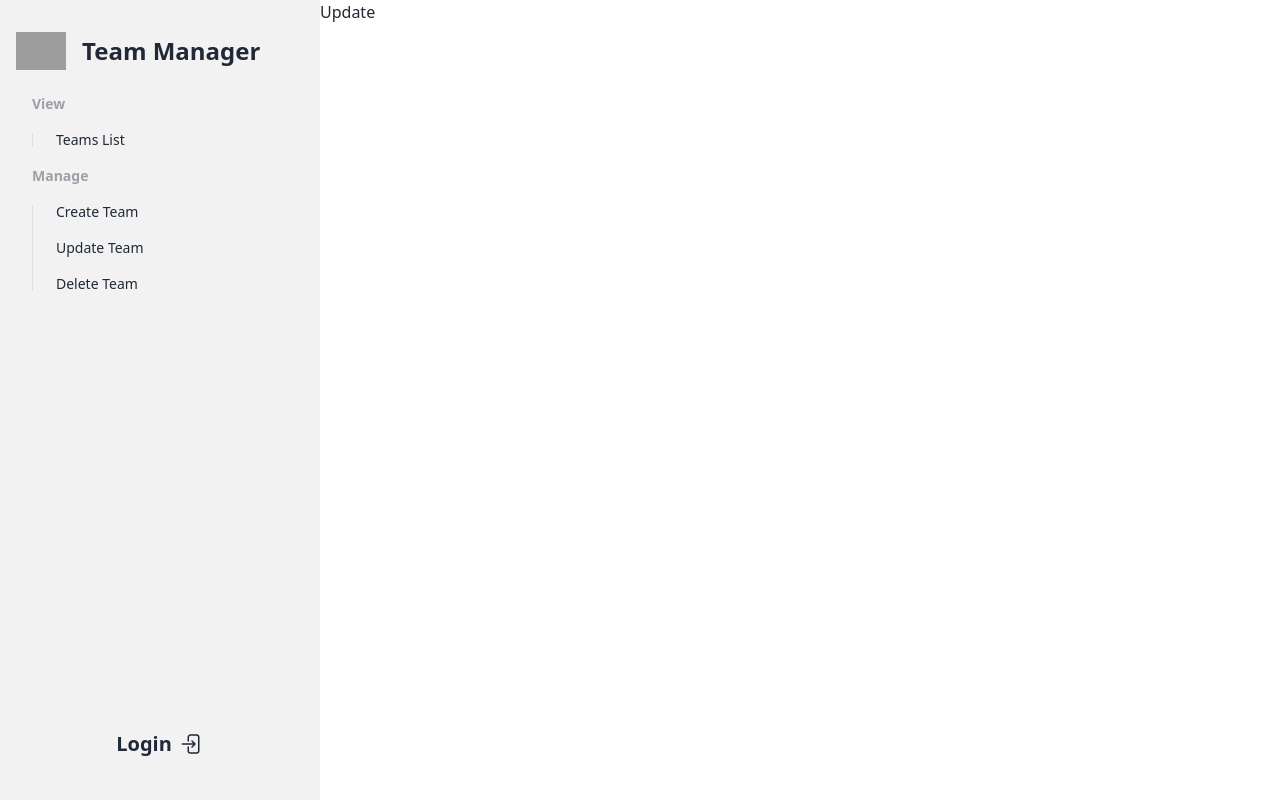
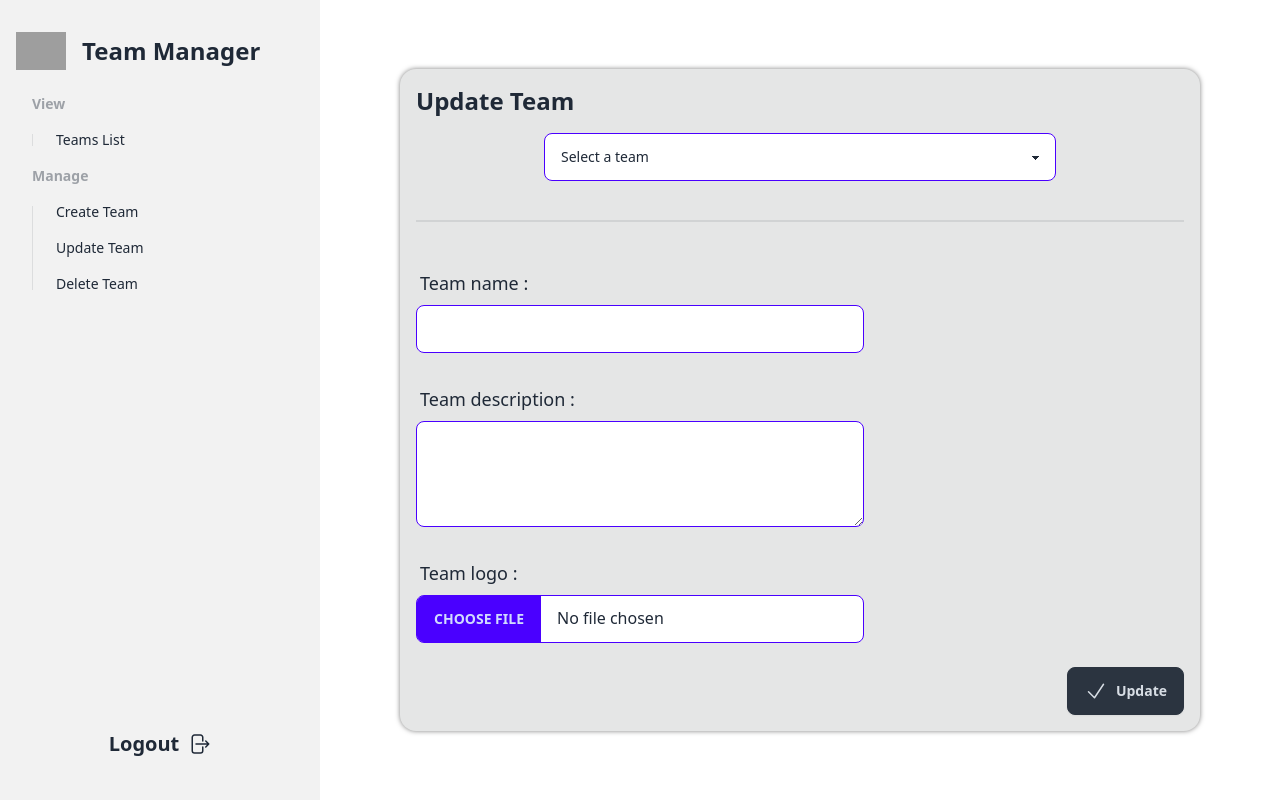
Before and after one commit to geoffreyrig4L/teamsManager, a Vue app in the folder frontend/: page /update in a window 1280 px wide. Built offline with nearby package versions, Linux system fonts and the light colour scheme; grey boxes are pictures that could not be loaded.

Commit message:
Adding formulaire into Create, Delete, Update

```diff
--- a/frontend/src/components/Drawer.vue
+++ b/frontend/src/components/Drawer.vue
@@ -42,7 +42,7 @@
       </ul>
       <div class="absolute bottom-4 left-0 p-4 w-full">
         <button class="btn btn-ghost w-full text-xl">
-          Login
+          Logout
           <svg
             xmlns="http://www.w3.org/2000/svg"
             fill="none"
@@ -54,7 +54,7 @@
             <path
               stroke-linecap="round"
               stroke-linejoin="round"
-              d="M8.25 9V5.25A2.25 2.25 0 0 1 10.5 3h6a2.25 2.25 0 0 1 2.25 2.25v13.5A2.25 2.25 0 0 1 16.5 21h-6a2.25 2.25 0 0 1-2.25-2.25V15M12 9l3 3m0 0-3 3m3-3H2.25"
+              d="M15.75 9V5.25A2.25 2.25 0 0 0 13.5 3h-6a2.25 2.25 0 0 0-2.25 2.25v13.5A2.25 2.25 0 0 0 7.5 21h6a2.25 2.25 0 0 0 2.25-2.25V15m3 0 3-3m0 0-3-3m3 3H9"
             />
           </svg>
         </button>
--- a/frontend/src/views/Create.vue
+++ b/frontend/src/views/Create.vue
@@ -1,3 +1,54 @@
 <template>
-  <div>Create</div>
+  <div class="flex justify-center items-center h-full">
+    <div
+      class="bg-base-300 shadow p-4 w-[50rem] rounded-box flex flex-col gap-8"
+    >
+      <h1 class="text-2xl font-bold">Create Team</h1>
+      <label className="form-control w-full max-w-md">
+        <div className="label">
+          <span className="label-text text-lg">Team name :</span>
+        </div>
+        <input
+          type="text"
+          className="input input-bordered input-primary w-full"
+        />
+      </label>
+      <label className="form-control w-full max-w-md">
+        <div className="label">
+          <span className="label-text text-lg">Team description :</span>
+        </div>
+        <textarea
+          className="textarea textarea-primary textarea-lg w-full max-w-md"
+        ></textarea>
+      </label>
+      <label className="form-control w-full max-w-md">
+        <div className="label">
+          <span className="label-text text-lg">Team logo :</span>
+        </div>
+        <input
+          type="file"
+          className="file-input file-input-bordered file-input-primary w-full  max-w-md"
+        />
+      </label>
+      <div class="flex justify-end">
+        <button className="btn btn-neutral">
+          <svg
+            xmlns="http://www.w3.org/2000/svg"
+            fill="none"
+            viewBox="0 0 24 24"
+            stroke-width="1.5"
+            stroke="currentColor"
+            class="w-6 h-6"
+          >
+            <path
+              stroke-linecap="round"
+              stroke-linejoin="round"
+              d="M12 4.5v15m7.5-7.5h-15"
+            />
+          </svg>
+          Create
+        </button>
+      </div>
+    </div>
+  </div>
 </template>
--- a/frontend/src/views/Delete.vue
+++ b/frontend/src/views/Delete.vue
@@ -1,3 +1,118 @@
+<script setup lang="ts">
+import { ref } from "vue";
+
+const teams = {
+  arsenal: {
+    name: "Arsenal",
+    description: "L'OM de la première league",
+    urlLogo: "arsenal.svg",
+  },
+  barca: {
+    name: "FC Barcelone",
+    description: "La Macia et MESSIIIIIII",
+    urlLogo: "barca.svg",
+  },
+  bayern: {
+    name: "Bayern de Munich",
+    description: "Les puissants en Allemagne",
+    urlLogo: "bayern.svg",
+  },
+  lens: {
+    name: "RC Lens",
+    description:
+      "Oh nord, c etait les corons, la terre c etait le charbon, le ciel c etait l'horizon, les hommes des mineurs de fond.",
+    urlLogo: "lens.svg",
+  },
+  city: {
+    name: "Manchester City",
+    description: "Erling Halland",
+    urlLogo: "manchester_city.svg",
+  },
+  united: {
+    name: "Manchester Unity",
+    description: "City mais en moins bien",
+    urlLogo: "manchester_united.svg",
+  },
+  ol: {
+    name: "Olympique Lyonnais",
+    description: "Partir d'en bas et rester en bas",
+    urlLogo: "ol.svg",
+  },
+  om: {
+    name: "Olympique de Marseille",
+    description: "Droit au but, Le vrai olympique, Aux armes",
+    urlLogo: "om.svg",
+  },
+  psg: {
+    name: "Paris Saint Germain",
+    description: "Rêvons encore de la LDC",
+    urlLogo: "psg.svg",
+  },
+  real: {
+    name: "Real Madrid",
+    description: "On y croit même avec des retraités et des bléssés",
+    urlLogo: "real.svg",
+  },
+};
+
+const selected = ref({ name: "", description: "" });
+</script>
+
 <template>
-  <div>Delete</div>
+  <div class="flex justify-center items-center h-full">
+    <div
+      class="bg-base-300 shadow p-4 w-[50rem] rounded-box flex flex-col gap-4"
+    >
+      <h1 class="text-2xl font-bold">Delete Team</h1>
+      <div class="flex justify-center">
+        <select
+          className="select select-primary w-full max-w-lg"
+          v-model="selected"
+        >
+          <option disabled :value="{ name: '', description: '' }">
+            Select a team
+          </option>
+          <option v-for="value in teams" :value="value">
+            {{ value.name }}
+          </option>
+        </select>
+      </div>
+      <div className="divider"></div>
+      <div className="flex flex-col gap-6">
+        <label className="form-control w-full max-w-md">
+          <div className="label">
+            <span className="label-text text-lg italic">Team name :</span>
+          </div>
+          <p>{{ selected?.name }}</p>
+        </label>
+        <label className="form-control w-full max-w-md">
+          <div className="label">
+            <span className="label-text text-lg italic"
+              >Team description :</span
+            >
+          </div>
+          <p>{{ selected?.description }}</p>
+        </label>
+        <div class="flex justify-end">
+          <button className="btn btn-neutral">
+            <svg
+              xmlns="http://www.w3.org/2000/svg"
+              fill="none"
+              viewBox="0 0 24 24"
+              stroke-width="1.5"
+              stroke="currentColor"
+              class="w-6 h-6"
+            >
+              <path
+                stroke-linecap="round"
+                stroke-linejoin="round"
+                d="m14.74 9-.346 9m-4.788 0L9.26 9m9.968-3.21c.342.052.682.107 1.022.166m-1.022-.165L18.16 19.673a2.25 2.25 0 0 1-2.244 2.077H8.084a2.25 2.25 0 0 1-2.244-2.077L4.772 5.79m14.456 0a48.108 48.108 0 0 0-3.478-.397m-12 .562c.34-.059.68-.114 1.022-.165m0 0a48.11 48.11 0 0 1 3.478-.397m7.5 0v-.916c0-1.18-.91-2.164-2.09-2.201a51.964 51.964 0 0 0-3.32 0c-1.18.037-2.09 1.022-2.09 2.201v.916m7.5 0a48.667 48.667 0 0 0-7.5 0"
+              />
+            </svg>
+            Delete
+          </button>
+        </div>
+      </div>
+    </div>
+  </div>
 </template>
--- a/frontend/src/views/Update.vue
+++ b/frontend/src/views/Update.vue
@@ -1,3 +1,138 @@
+<script setup lang="ts">
+import { ref } from "vue";
+
+const teams = {
+  arsenal: {
+    name: "Arsenal",
+    description: "L'OM de la première league",
+    urlLogo: "arsenal.svg",
+  },
+  barca: {
+    name: "FC Barcelone",
+    description: "La Macia et MESSIIIIIII",
+    urlLogo: "barca.svg",
+  },
+  bayern: {
+    name: "Bayern de Munich",
+    description: "Les puissants en Allemagne",
+    urlLogo: "bayern.svg",
+  },
+  lens: {
+    name: "RC Lens",
+    description:
+      "Oh nord, c etait les corons, la terre c etait le charbon, le ciel c etait l'horizon, les hommes des mineurs de fond.",
+    urlLogo: "lens.svg",
+  },
+  city: {
+    name: "Manchester City",
+    description: "Erling Halland",
+    urlLogo: "manchester_city.svg",
+  },
+  united: {
+    name: "Manchester Unity",
+    description: "City mais en moins bien",
+    urlLogo: "manchester_united.svg",
+  },
+  ol: {
+    name: "Olympique Lyonnais",
+    description: "Partir d'en bas et rester en bas",
+    urlLogo: "ol.svg",
+  },
+  om: {
+    name: "Olympique de Marseille",
+    description: "Droit au but, Le vrai olympique, Aux armes",
+    urlLogo: "om.svg",
+  },
+  psg: {
+    name: "Paris Saint Germain",
+    description: "Rêvons encore de la LDC",
+    urlLogo: "psg.svg",
+  },
+  real: {
+    name: "Real Madrid",
+    description: "On y croit même avec des retraités et des bléssés",
+    urlLogo: "real.svg",
+  },
+};
+
+const selected = ref({ name: "", description: "", urlLogo: "" });
+
+const test = ref(selected.name);
+
+console.log(test, selected);
+</script>
+
 <template>
-  <div>Update</div>
+  <div class="flex justify-center items-center h-full">
+    <div
+      class="bg-base-300 shadow p-4 w-[50rem] rounded-box flex flex-col gap-4"
+    >
+      <h1 class="text-2xl font-bold">Update Team</h1>
+      <div class="flex justify-center">
+        <select
+          className="select select-primary w-full max-w-lg"
+          v-model="selected"
+        >
+          <option disabled :value="{ name: '', description: '', urlLogo: '' }">
+            Select a team
+          </option>
+          <option v-for="value in teams" :value="value">
+            {{ value.name }}
+          </option>
+        </select>
+      </div>
+      <div className="divider"></div>
+      <div className="flex flex-col gap-6">
+        <label className="form-control w-full max-w-md">
+          <div className="label">
+            <span className="label-text text-lg">Team name :</span>
+          </div>
+          <input
+            type="text"
+            className="input input-bordered input-primary w-full"
+            :value="selected.name"
+          />
+        </label>
+        <label className="form-control w-full max-w-md">
+          <div className="label">
+            <span className="label-text text-lg">Team description :</span>
+          </div>
+          <textarea
+            className="textarea textarea-primary textarea-lg w-full max-w-md"
+            :value="selected.description"
+          ></textarea>
+        </label>
+        <label className="form-control w-full max-w-md">
+          <div className="label">
+            <span className="label-text text-lg"
+              >Team logo : {{ selected.urlLogo }}</span
+            >
+          </div>
+          <input
+            type="file"
+            className="file-input file-input-bordered file-input-primary w-full  max-w-md"
+          />
+        </label>
+        <div class="flex justify-end">
+          <button className="btn btn-neutral">
+            <svg
+              xmlns="http://www.w3.org/2000/svg"
+              fill="none"
+              viewBox="0 0 24 24"
+              stroke-width="1.5"
+              stroke="currentColor"
+              class="w-6 h-6"
+            >
+              <path
+                stroke-linecap="round"
+                stroke-linejoin="round"
+                d="m4.5 12.75 6 6 9-13.5"
+              />
+            </svg>
+            Update
+          </button>
+        </div>
+      </div>
+    </div>
+  </div>
 </template>
```
